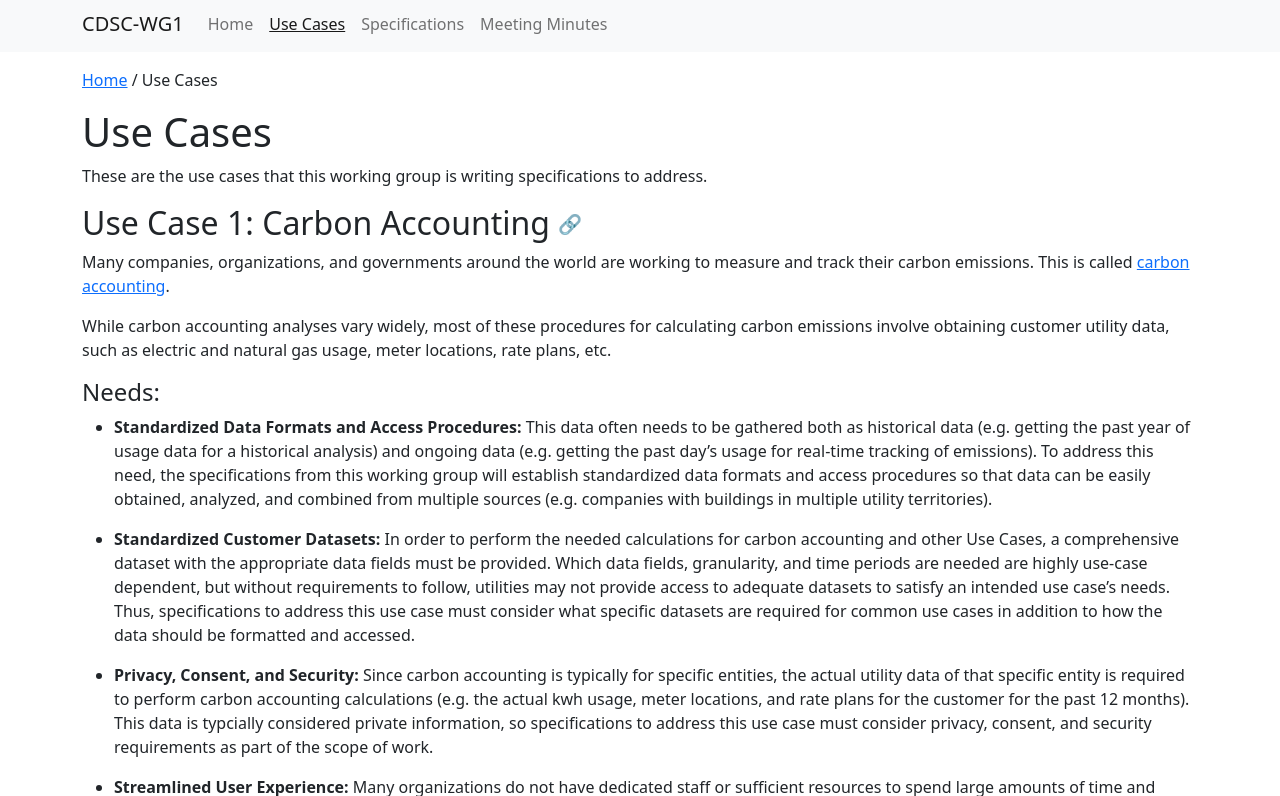
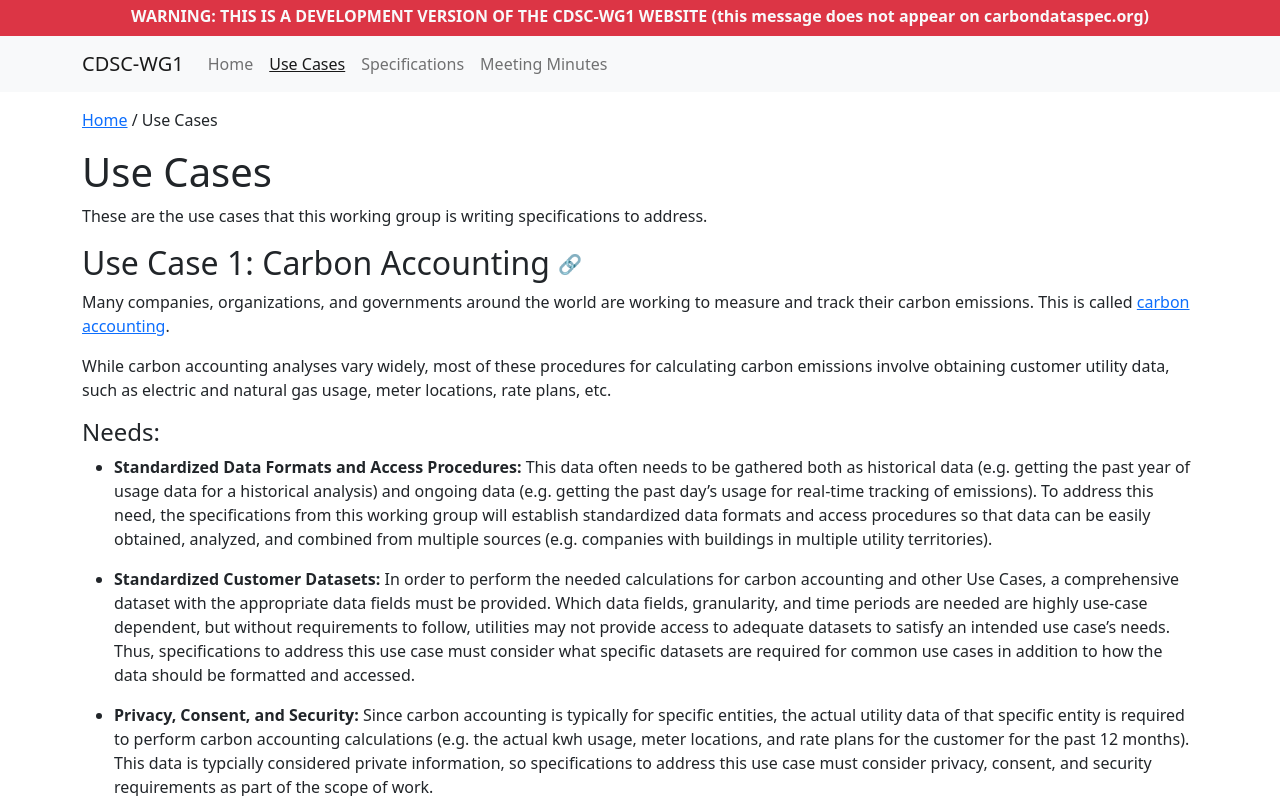
Before and after one commit to carbon-data-specification/Customer-Data, a Jekyll site: the page built from website/use-cases.md, in a window 1280 px wide and 900 px high, cut to the strip 104-900 px from the top of the window. Built offline with Jekyll 4.4.1, drawn with Linux system fonts in a browser that asks for light colours.

Commit message:
added warning for development website renders (carbon-data-specification/Customer-Data#7)

```diff
--- a/website/_layouts/base.html
+++ b/website/_layouts/base.html
@@ -45,6 +45,21 @@
                 {% endfor %}
             </defs>
         </svg>
+
+        <!-- Non-production Warning -->
+        <div id="non-prod-warning" class="bg-danger text-light text-center p-2 d-none">
+            <strong>
+                WARNING: THIS IS A DEVELOPMENT VERSION OF THE CDSC-WG1 WEBSITE
+                <span class="d-inline-block">
+                    (this message does not appear on carbondataspec.org)
+                </span>
+            </strong>
+        </div>
+        <script>
+            if (window.location.hostname.indexOf("carbondataspec.org") === -1) {
+                document.getElementById("non-prod-warning").classList.remove("d-none");
+            }
+        </script>
 
         <!-- Header -->
         <nav class="navbar navbar-expand-lg navbar-light bg-light">
```
